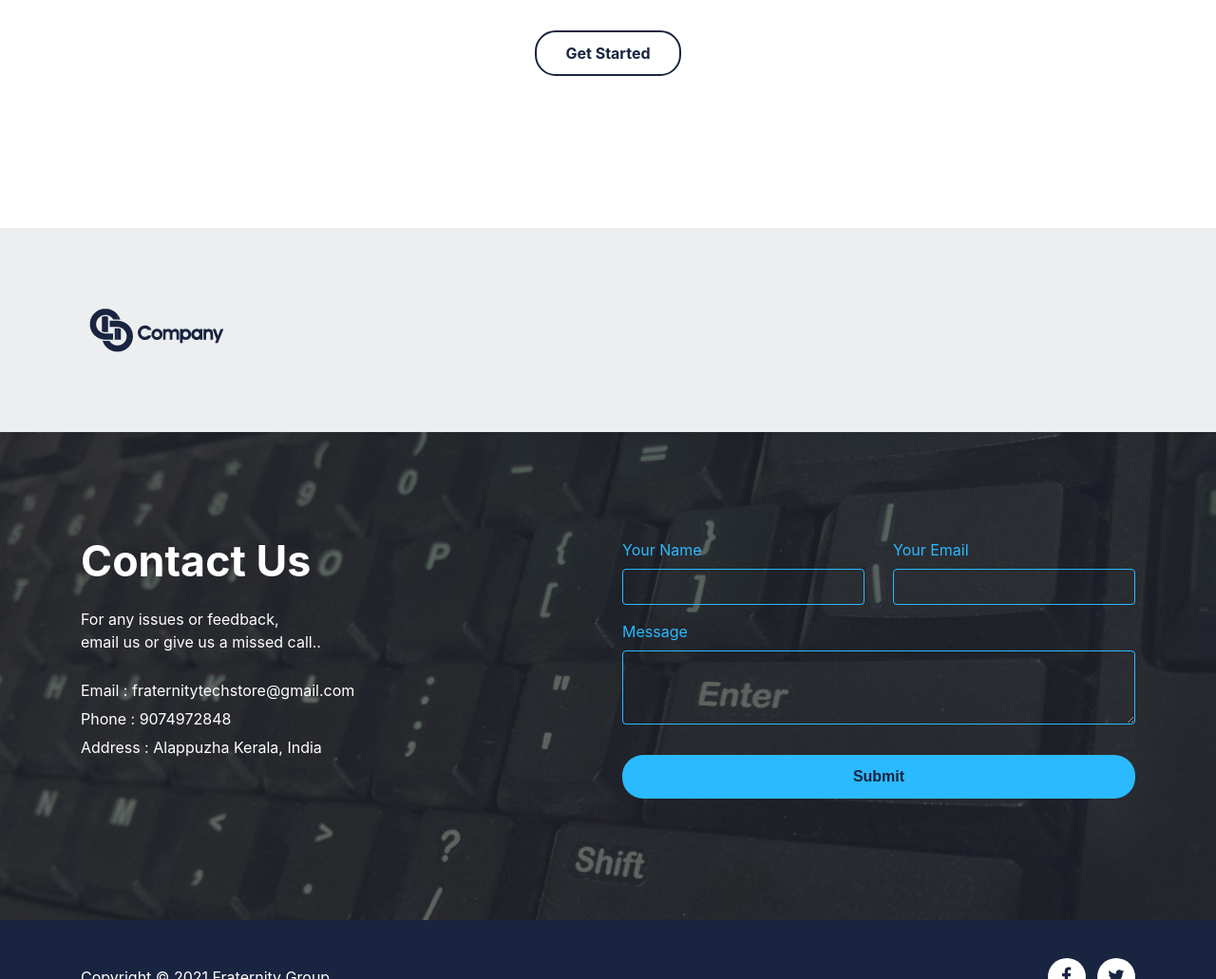
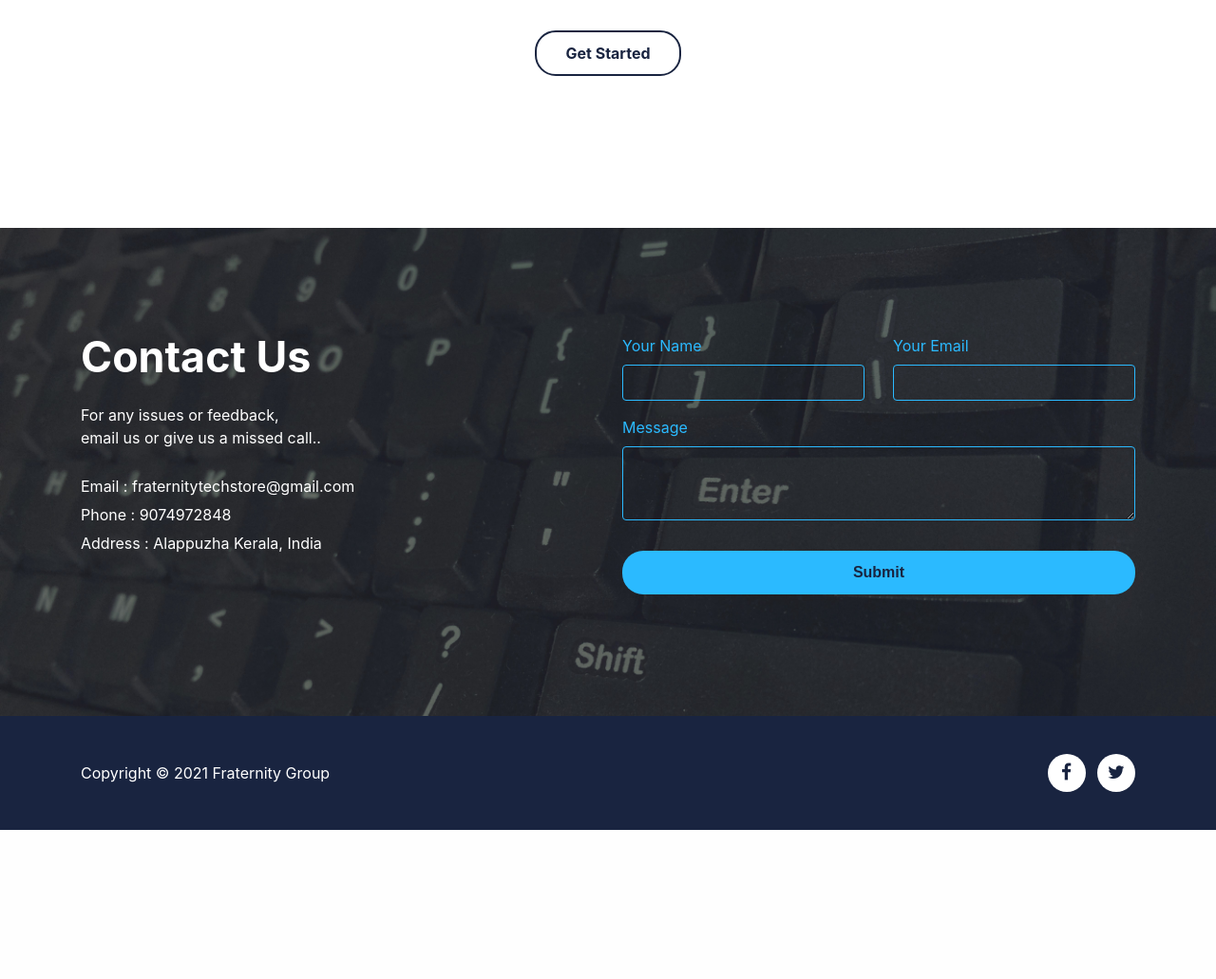
Before and after one commit to FraternityInfoSec/Fraternity, a Node server app: page / in a window 1280 px wide. Shown: the part 5469-6500 px from the top of the page at 95% size. After the commit the page ends 6343 px from the top, so only its background shows below. Run offline with Node 20, Linux system fonts and the light colour scheme.

Commit message:
Main Update4

```diff
--- a/views/index.ejs
+++ b/views/index.ejs
@@ -19,7 +19,7 @@
 <body>
 
     <!-- banner -->
-    <div class="jumbotron jumbotron-fluid" id="banner" style="background-image: url(img/pexels-vitaly-vlasov-1342460.jpg);">
+    <div class="jumbotron jumbotron-fluid particle" id="banner" style="background-image: url(img/pexels-vitaly-vlasov-1342460.jpg);">
         <div class="container text-center text-md-left">
             <header>
                 <div class="row justify-content-between">
@@ -236,17 +236,7 @@
             </div>
         </div>
     </div>
-    <!-- client -->
-    <div class="jumbotron jumbotron-fluid">
-        <div class="container">
-            <div class="row">
-                <div class="col-sm-4 col-md-2 py-2 align-self-center">
-                    <img src="img/client-6.png" class="mx-auto d-block">
-                </div>
 
-            </div>
-        </div>
-    </div>
     <!-- contact -->
     <div class="jumbotron jumbotron-fluid" id="contact" style="background-image: url(img/pexels-digital-buggu-193777.jpg);">
         <div class="container my-5">
```
